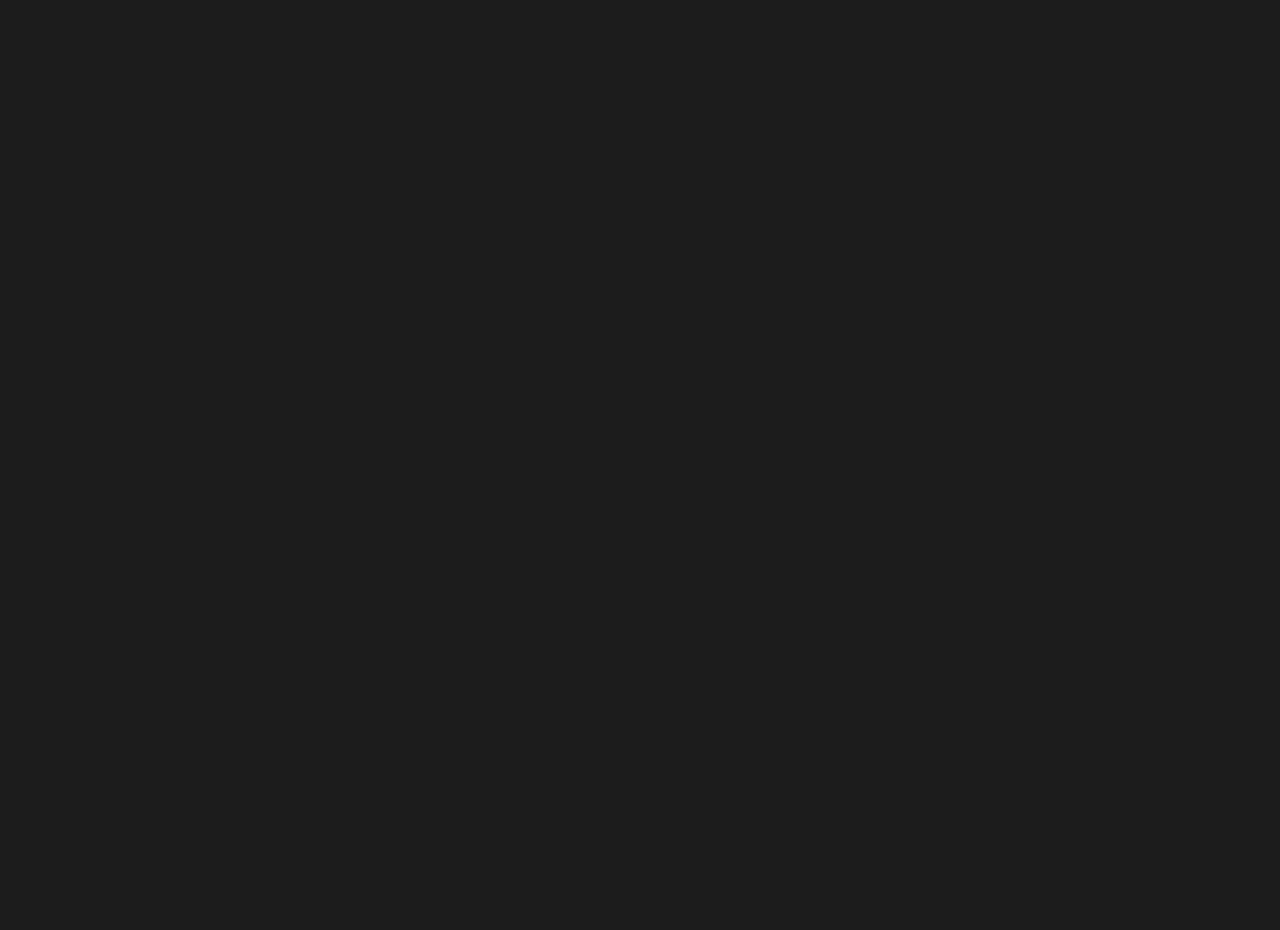
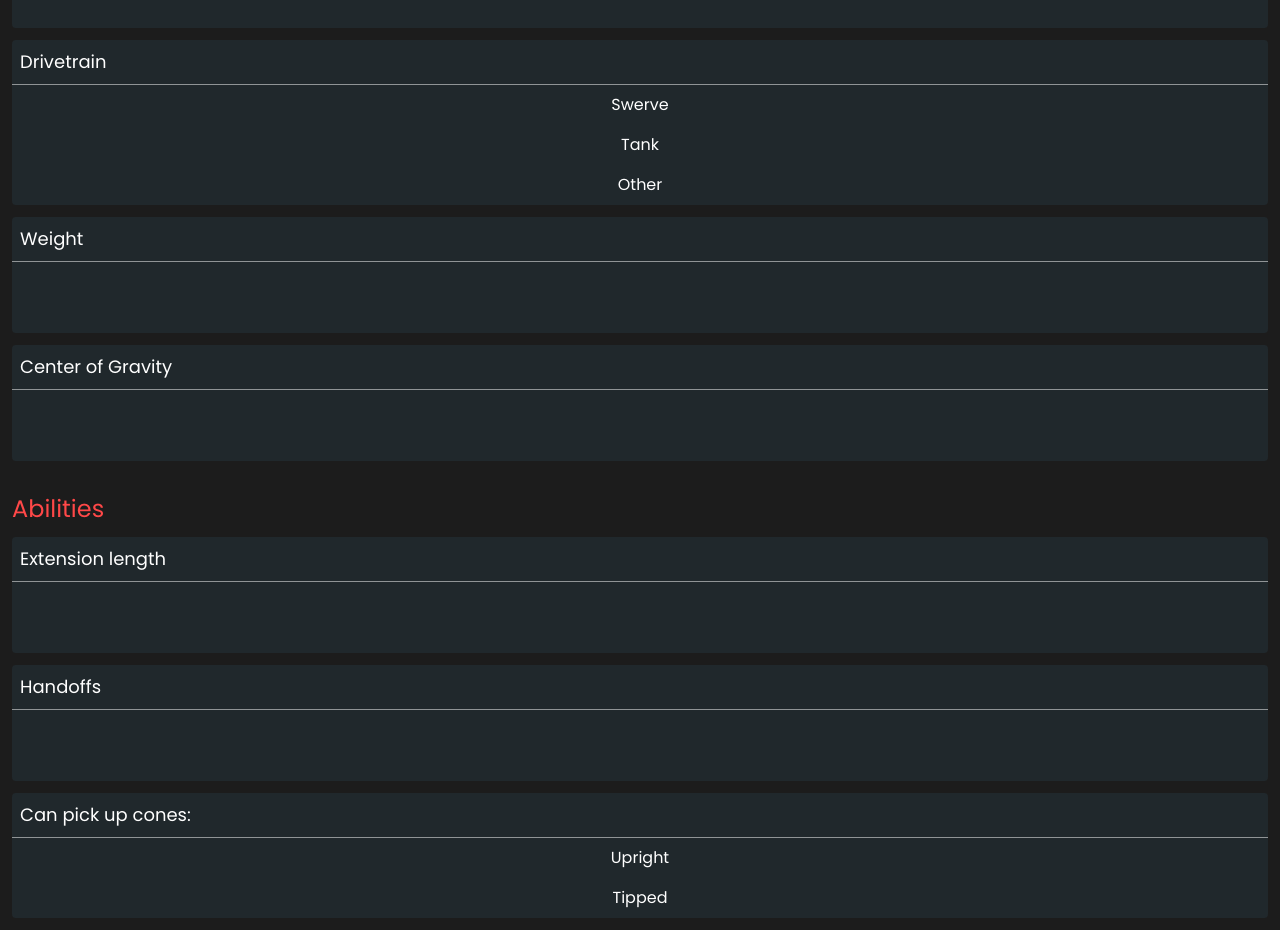
Before and after one commit to flamingchickens1540/StackedChickens, a SvelteKit app: page /pitscout in a window 1280 px wide. Shown: the part 240-1170 px from the top of the page. Before the commit the page ends 800 px from the top, so only its background shows below. Built offline with nearby package versions, Linux system fonts and the light colour scheme.

Commit message:
feat: Most of the pitscout collect ui

```diff
--- a/src/app.css
+++ b/src/app.css
@@ -6,7 +6,7 @@
 	@apply font-[Poppins] text-white;
 }
 
-button {
+button.simple {
 	@apply hover:scale-105 active:text-xanthous
 }
 
--- /dev/null
+++ b/src/lib/components/CheckGroup.svelte
@@ -0,0 +1,14 @@
+<script lang=ts>
+    let { label, source = $bindable(), options } = $props()
+</script>
+
+<div class="mt-3 w-full bg-gunmetal rounded">
+    <div class="text-lg p-2 border-b-1 border-white/50">
+        {label}
+    </div>
+    {#each options as {label, key}}
+        <button class="w-full p-2 {source[key] ? "bg-xanthous text-eerie-black" : ""}" onclick={() => {source[key] = !source[key]}}>
+            {label}
+        </button>
+    {/each}
+</div>
--- /dev/null
+++ b/src/lib/components/LabeledSection.svelte
@@ -0,0 +1,10 @@
+<script lang=ts>
+    let { label } = $props()
+</script>
+
+<div class="mt-2 w-full p-3">
+    <span class="text-2xl text-imperial-red">
+        {label}
+    </span>
+    <slot />
+</div>
--- /dev/null
+++ b/src/lib/components/RadioGroup.svelte
@@ -0,0 +1,14 @@
+<script lang=ts>
+    let { label, selection = $bindable(), options } = $props()
+</script>
+
+<div class="mt-3 w-full bg-gunmetal rounded">
+    <div class="text-lg p-2 border-b-1 border-white/50">
+        {label}
+    </div>
+    {#each options as option}
+        <button class="w-full p-2 {option == selection ? "bg-xanthous text-eerie-black" : ""}" onclick={() => {selection = option}}>
+            {option}
+        </button>
+    {/each}
+</div>
--- /dev/null
+++ b/src/lib/components/TextArea.svelte
@@ -0,0 +1,10 @@
+<script lang=ts>
+    let { label, content = $bindable() } = $props()
+</script>
+
+<div class="mt-3 w-full bg-gunmetal rounded">
+    <div class="text-lg p-2">
+        {label}
+    </div>
+    <textarea bind:value={content} class="w-full resize-none border-t-1 border-white/50 p-2"></textarea>
+</div>
--- a/src/routes/admin/+page.svelte
+++ b/src/routes/admin/+page.svelte
@@ -49,10 +49,10 @@
         <!--next match-->
         <div class="grid grid-cols-3 grid-flow-col gap-2 text-sm mb-2">
             <input type="text" class="col-span-1 bg-gunmetal rounded p-2" placeholder="Match Key" bind:value={matchKey}>
-            <button class="col-span-1 simple bg-gunmetal rounded p-2" onclick={loadMatch}>
+            <button class="simple col-span-1 simple bg-gunmetal rounded p-2" onclick={loadMatch}>
                 Load Match
             </button>
-            <button class="col-span-1 simple bg-gunmetal rounded p-2" onclick={queueMatch}>
+            <button class="simple col-span-1 simple bg-gunmetal rounded p-2" onclick={queueMatch}>
                 Queue Match
             </button>
         </div>
@@ -86,7 +86,7 @@
         <div class="bg-eerie-black rounded mt-2">
             {#each scoutQueue, i}
                 <div class="p-1 {i == 0 ? "" : "border-t-1"} border-white/25">
-                    <button class="hover:opacity-50 hover:line-through decoration-2 hover:scale-100" onclick={() => removeScout(i)}>
+                    <button class="simple hover:opacity-50 hover:line-through decoration-2 hover:scale-100" onclick={() => removeScout(i)}>
                         {scoutQueue[i]}
                     </button>
                 </div>
@@ -95,17 +95,17 @@
     </div>
     <!--buttons-->
     <div class="col-span-1 bg-gunmetal p-3 text-center rounded">
-        <button class="bg-eerie-black p-2 rounded text-center w-full" onclick={clearRobots}>
+        <button class="simple bg-eerie-black p-2 rounded text-center w-full" onclick={clearRobots}>
             Clear Robots
         </button>
         <hr class="my-2 opacity-50">
         <input placeholder="Match Key" class="bg-eerie-black rounded p-2 w-full">
 
-        <button class="bg-eerie-black p-2 rounded text-center w-full mt-2" onclick={loadEvent}>
+        <button class="simple bg-eerie-black p-2 rounded text-center w-full mt-2" onclick={loadEvent}>
             Load New Event
         </button>
 
-        <button class="bg-eerie-black p-2 rounded text-center w-full mt-2" onclick={updateData}>
+        <button class="simple bg-eerie-black p-2 rounded text-center w-full mt-2" onclick={updateData}>
             Update Match Data
         </button>
     </div>
--- a/src/routes/pitscout/+page.svelte
+++ b/src/routes/pitscout/+page.svelte
@@ -0,0 +1,54 @@
+<script lang=ts>
+	import LabeledSection from "$lib/components/LabeledSection.svelte";
+	import RadioSection from "$lib/components/RadioGroup.svelte";
+	import CheckSection from "$lib/components/CheckGroup.svelte";
+    import TextArea from "$lib/components/TextArea.svelte";
+
+
+    let data = $state({
+        teamKey: 1540,
+        speed: "",
+        drivetrain: "",
+        weight: "",
+        cog: "",
+        extension: "",
+        handoffs: "",
+        canPickTipped: "",
+        canPickUpright: "",
+        drivePractice: "",
+        timeSpent: "",
+        notes: "",
+    })
+</script>
+
+<center>
+    <h2 class="text-2xl text-white/50 mt-2">Pitscout</h2>
+    <h1 class="text-5xl text-xanthous font-bold">{data.teamKey}</h1>
+</center>
+
+<LabeledSection label="Specs">
+    <TextArea label="Speed" bind:content={data.speed}></TextArea>
+    <RadioSection label="Drivetrain" options={['Swerve', 'Tank', 'Other']} bind:selection={data.drivetrain}></RadioSection>
+    <TextArea label="Weight" bind:content={data.weight}></TextArea>
+    <TextArea label="Center of Gravity" bind:content={data.cog}></TextArea>
+</LabeledSection>
+
+<LabeledSection label="Abilities">
+    <TextArea label="Extension length" bind:content={data.extension}></TextArea>
+    <TextArea label="Handoffs" bind:content={data.handoffs}></TextArea>
+    <CheckSection label="Can pick up cones:" source={data} options={[{label: "Upright", key: "canPickUpright"}, {label: "Tipped", key:"canPickTipped"}]}></CheckSection>
+</LabeledSection>
+<!-- Speed done
+Drivetrain done
+
+Max Height
+Weight done
+Center of Gravity done
+More details to come
+
+What cones they
+How far they extend
+Handoffs
+Additional comments
+How long did you spend designing/building your robot
+Do you have any driver practice -->
```
Also changed, not shown: 1 other file (tests, documents, lock files or other folders).
